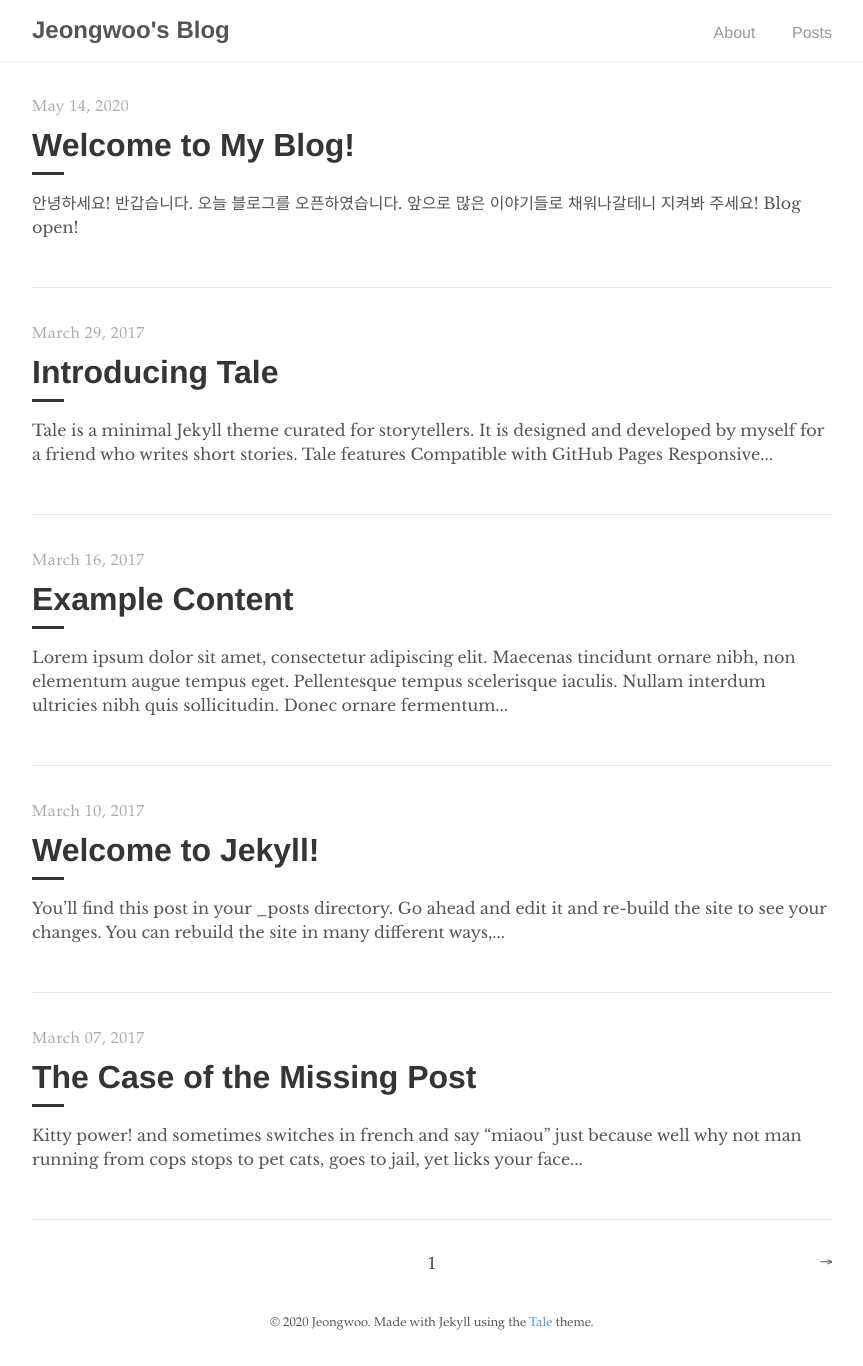
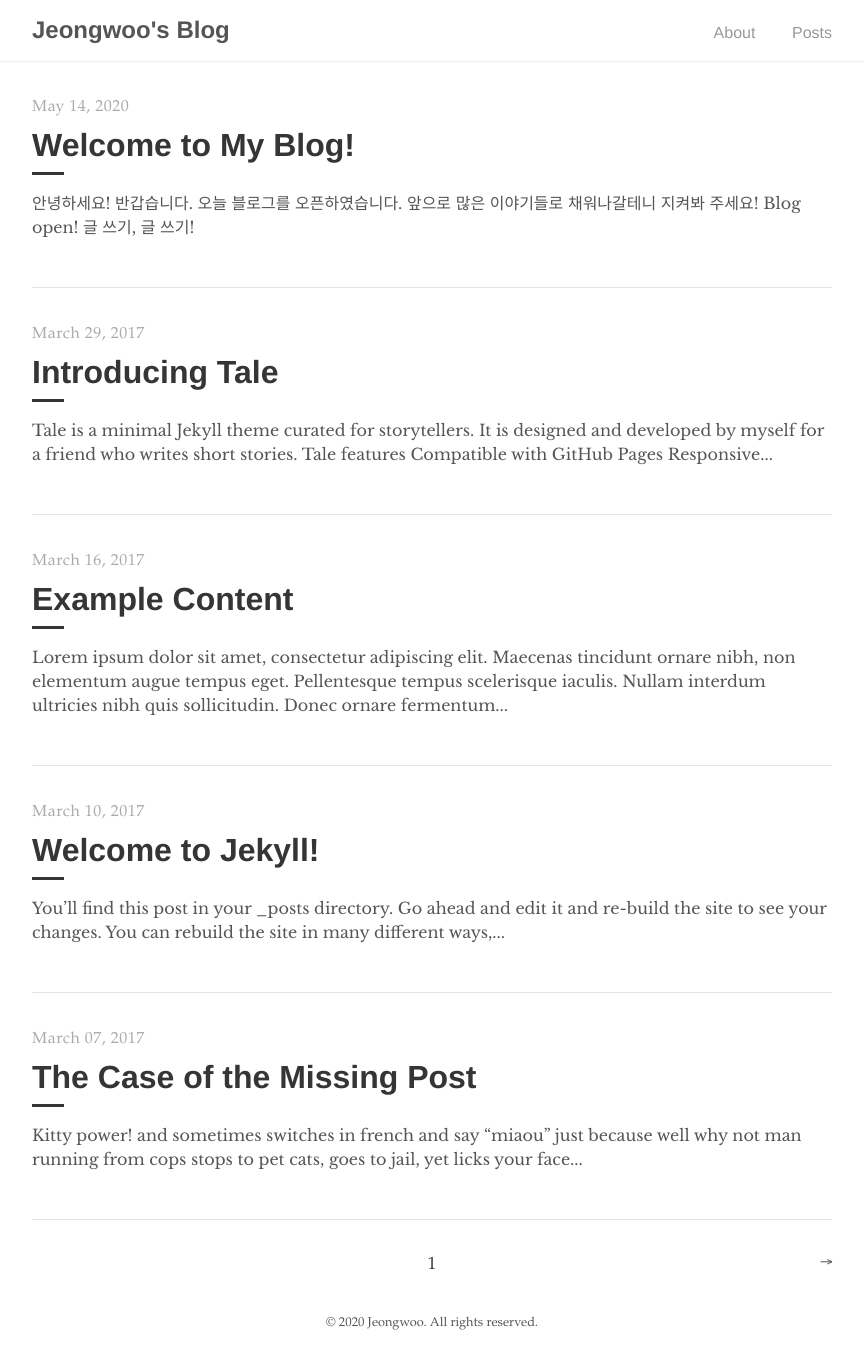
Before and after one commit to ryuqae/ryuqae.github.io, a Jekyll site: the page built from index.html, in a window 1280 px wide. Shown: the whole page, without its empty margins (208-1071 px from the left). Built offline with Jekyll 4.4.1, drawn with Linux system fonts in a browser that asks for light colours; the list of posts is cut into pages by our own code.

Commit message:
customizing some files

```diff
--- a/_config.yml
+++ b/_config.yml
@@ -9,7 +9,7 @@ google_analytics: UA—XXXXXXXX-X
 # Author
 author:
   name:         Jeongwoo
-  url:          https://chester.how
+  url:          https://ryuqae.github.io
   email:        ryuqae@gmail.com
 
 # Build settings
--- a/_includes/footer.html
+++ b/_includes/footer.html
@@ -1,5 +1,5 @@
 <footer>
   <span>
-    &copy; <time datetime="{{ site.time }}">{{ site.time | date: '%Y' }}</time> {{ site.author.name }}. Made with Jekyll using the <a href="https://github.com/chesterhow/tale/">Tale</a> theme.
+    &copy; <time datetime="{{ site.time }}">{{ site.time | date: '%Y' }}</time> {{ site.author.name }}. All rights reserved.
   </span>
 </footer>
--- a/_posts/2020-05-14-blog-open.md
+++ b/_posts/2020-05-14-blog-open.md
@@ -7,10 +7,11 @@ author: "Jeongwoo"
 안녕하세요! 반갑습니다.
 오늘 블로그를 오픈하였습니다. 앞으로 많은 이야기들로 채워나갈테니 지켜봐 주세요!
 
+- [x] Blog open!
+- [ ] 글 쓰기, 글 쓰기!
+
 * * *
 
 
 
 ![instagram](https://www.instagram.com/static/images/web/mobile_nav_type_logo.png/735145cfe0a4.png)
-
-- [x] Blog open!
```
